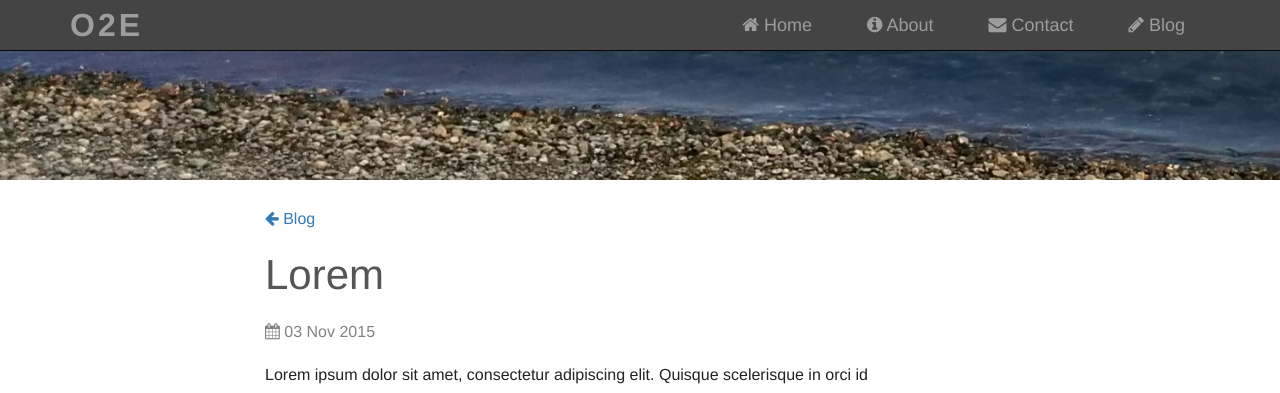
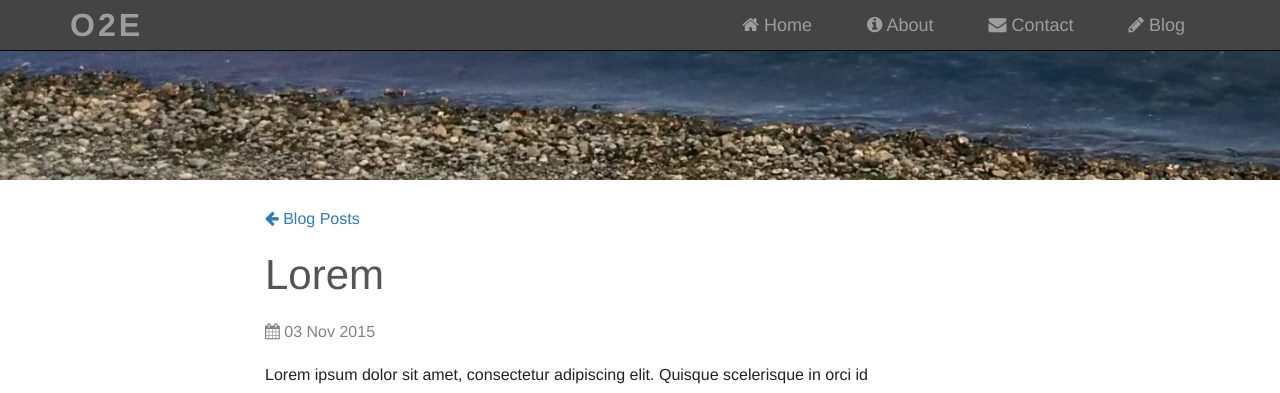
Before and after one commit to jasonsjones/jasonsjones.github.io, a Jekyll site: the page built from _posts/2015-11-03-lorem-post.md, in a window 1280 px wide and 1230 px high. Shown: the top 393 px of the window. Built offline with Jekyll 4.4.1, drawn with Linux system fonts in a browser that asks for light colours.

Commit message:
Change text for back to blog link

```diff
--- a/_layouts/blog_post.html
+++ b/_layouts/blog_post.html
@@ -9,7 +9,7 @@
             <div class="row">
                 <div class="col-sm-offset-2">
                     <article class="blog col-sm-8">
-                        <p><a href="/blog"><i class="fa fa-arrow-left"></i> Blog</a></p>
+                        <p><a href="/blog"><i class="fa fa-arrow-left"></i> Blog Posts</a></p>
                         <h2 class="blog-title">{{ page.title }}</h2>
                         <p class="blog-meta"><i class="fa fa-calendar"></i> {{ page.date | date_to_string  }}</p>
                         <section class="blog-content">
```
